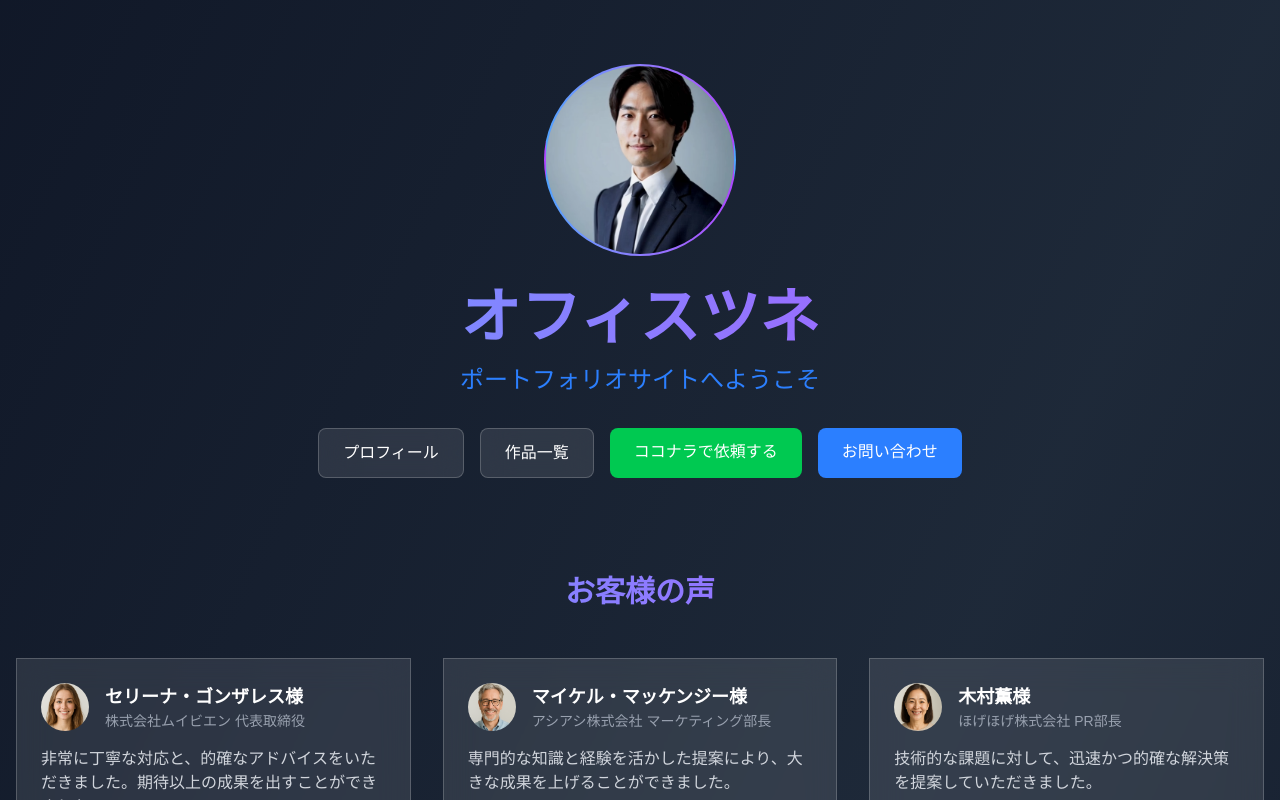
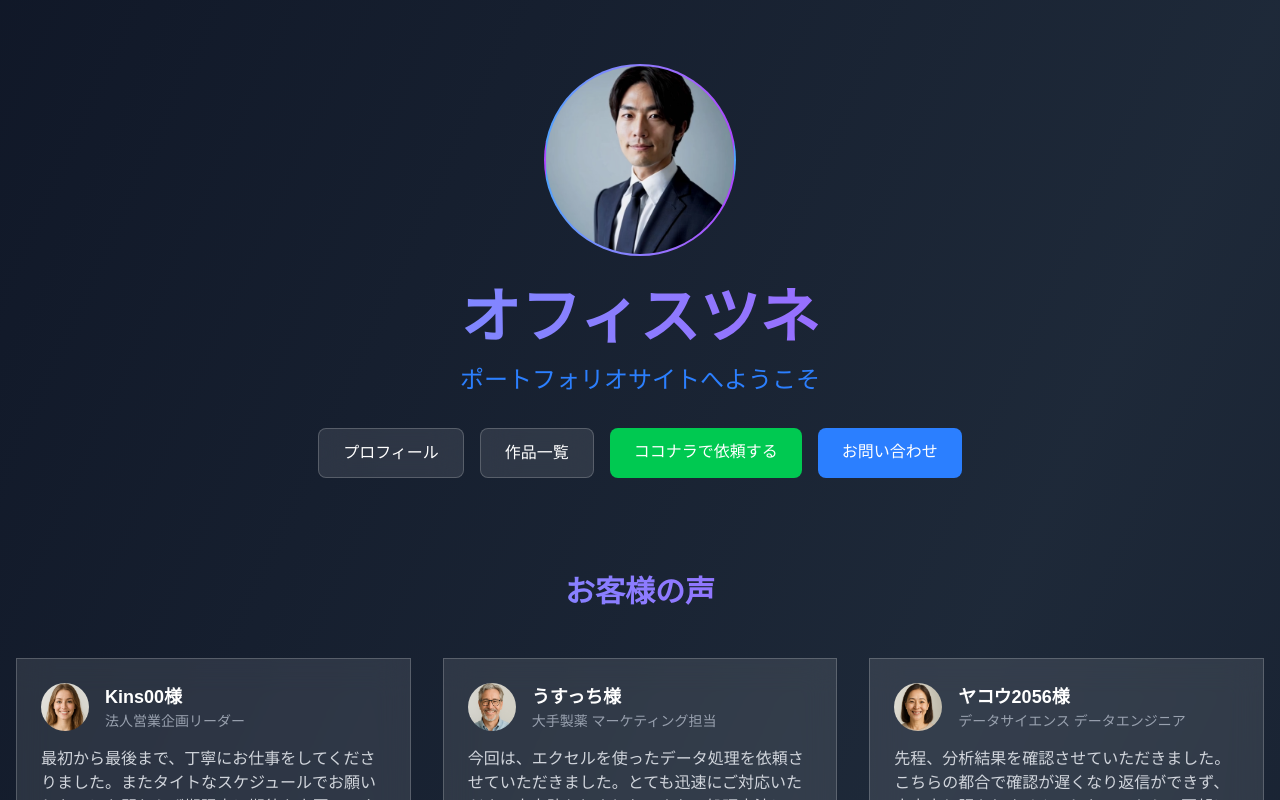
Before and after one commit to tsune-s/my-portfolio, a Next.js app: page / in a window 1280 px wide. Shown: the top 800 px of the page. Built offline with nearby package versions, Linux system fonts and the light colour scheme.

Commit message:
ユーザーの声

```diff
--- a/app/page.tsx
+++ b/app/page.tsx
@@ -5,23 +5,23 @@ import Image from 'next/image';
 const reviews = [
   {
     id: 1,
-    name: 'セリーナ・ゴンザレス様',
-    role: '株式会社ムイビエン 代表取締役',
-    content: '非常に丁寧な対応と、的確なアドバイスをいただきました。期待以上の成果を出すことができました。',
+    name: 'Kins00様',
+    role: '法人営業企画リーダー',
+    content: '最初から最後まで、丁寧にお仕事をしてくださりました。またタイトなスケジュールでお願いしたのにも関わらず期限内に期待を上回るアウトプットをご提出いただき本当に感謝しております。レスポンスも迅速で丁寧なので、終始ストレス無く安心してお任せできました。本当にありがとうございました！またエクセルで困った際にはご相談差し上げたいと思いますので、その際は何卒よろしくお願い申し上げます。。',
     image: '/a.png'
   },
   {
     id: 2,
-    name: 'マイケル・マッケンジー様',
-    role: 'アシアシ株式会社 マーケティング部長',
-    content: '専門的な知識と経験を活かした提案により、大きな成果を上げることができました。',
+    name: 'うすっち様',
+    role: '大手製薬 マーケティング担当',
+    content: '今回は、エクセルを使ったデータ処理を依頼させていただきました。とても迅速にご対応いただき、大変助かりました。また、処理方法についてもわかりやすくご教示いただきましたが、大変勉強になりました。エクセルの扱いに関して、とてもプロフェッショナルな方だと思います。また依頼させせていただきたいです。何卒よろしくお願いします。',
     image: '/b.png'
   },
   {
     id: 3,
-    name: '木村薫様',
-    role: 'ほげほげ株式会社 PR部長',
-    content: '技術的な課題に対して、迅速かつ的確な解決策を提案していただきました。',
+    name: 'ヤコウ2056様',
+    role: 'データサイエンス データエンジニア',
+    content: '先程、分析結果を確認させていただきました。こちらの都合で確認が遅くなり返信ができず、大変申し訳ありませんでした。こちらの要望に短期間で丁寧に対応していただき、非常に満足しております。他の方にもぜひともお勧めしたいです。またお願いさせていただくことがあると思いますのでその時はよろしくお願いします。',
     image: '/c.png'
   }
 ];
```
